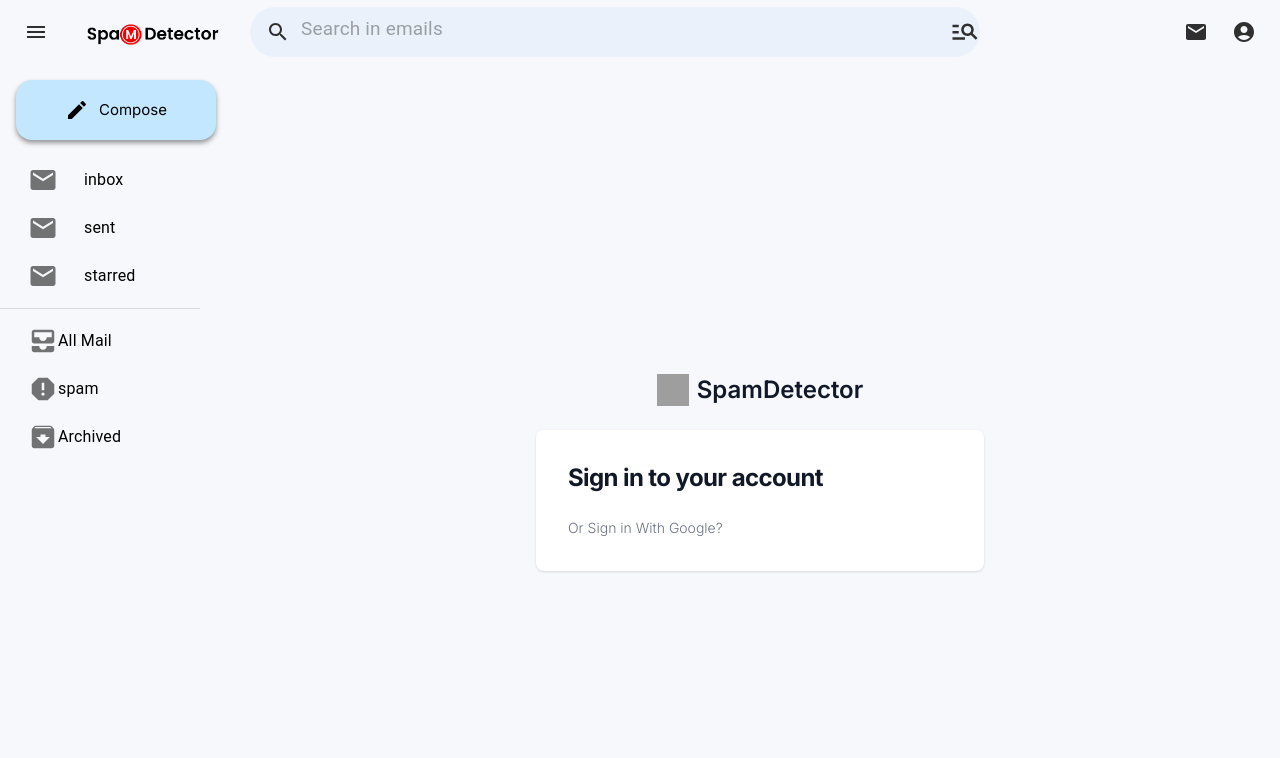
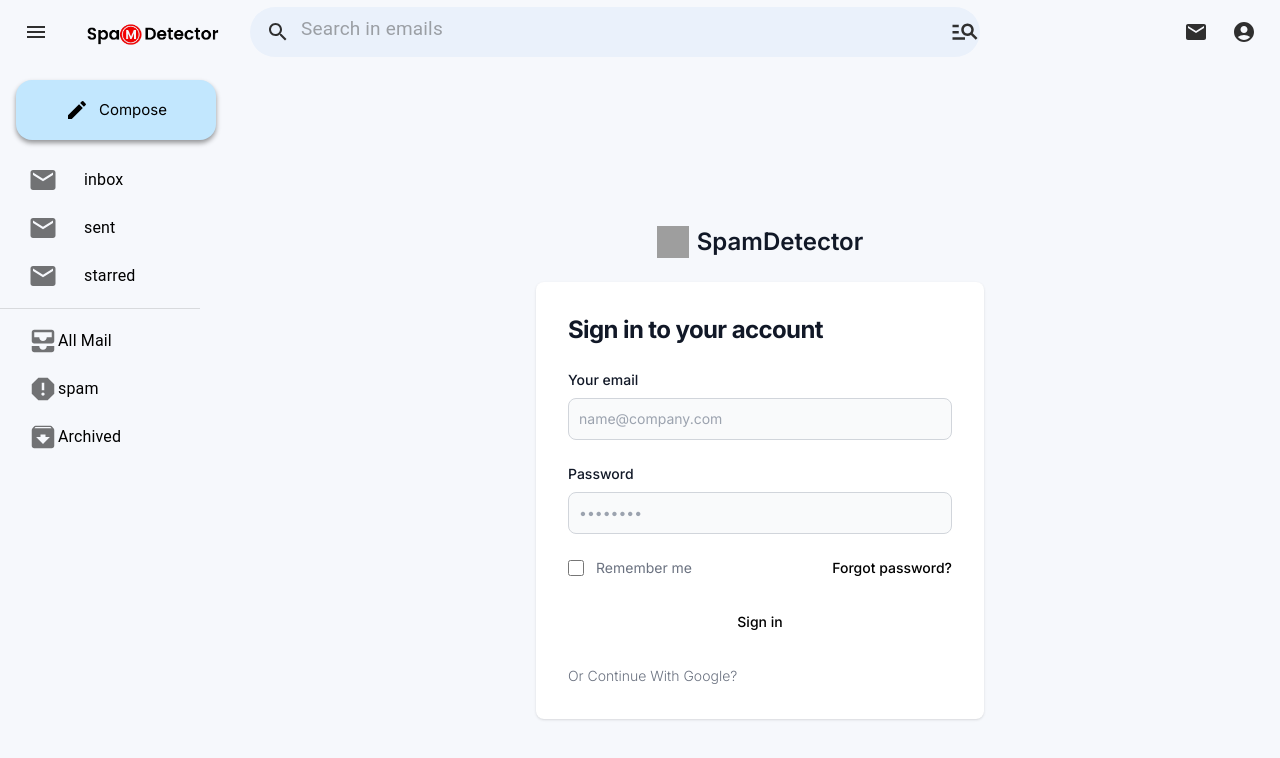
Before and after one commit to Aarti-04/spam_frontend, a Next.js app: page /auth/login in a window 1280 px wide. Shown: the top 758 px of the page. Built offline with nearby package versions, Linux system fonts and the light colour scheme; no server answers; grey boxes are pictures that could not be loaded.

Commit message:
signin and signup modified

```diff
--- a/src/app/(user)/404.tsx
+++ /dev/null
@@ -1,25 +0,0 @@
-// pages/404.js
-import { useRouter } from "next/router";
-import { useEffect } from "react";
-
-const Custom404 = () => {
-  const router = useRouter();
-
-  useEffect(() => {
-    const timer = setTimeout(() => {
-      router.push("/");
-    }, 5000); // Redirect after 5 seconds
-
-    return () => clearTimeout(timer);
-  }, [router]);
-
-  return (
-    <div style={{ textAlign: "center", marginTop: "50px" }}>
-      <h1>404 - Page Not Found</h1>
-      <p>The page you are looking for does not exist.</p>
-      <p>You will be redirected to the home page in 5 seconds.</p>
-    </div>
-  );
-};
-
-export default Custom404;
--- a/src/components/Login/Signin.tsx
+++ b/src/components/Login/Signin.tsx
@@ -90,26 +90,29 @@
 // Signin.propTypes = {};
 
 // export default Signin;
-"use client";
-import React, { useEffect } from "react";
-import PropTypes from "prop-types";
-import { Button, Container, Grid, Typography } from "@mui/material";
-import axios from "axios";
-import { useGoogleLogin } from "@react-oauth/google";
-import LoginhtmlForm from "./LoginhtmlForm";
-import { useDispatch, useSelector } from "react-redux";
+'use client';
+import React, { useEffect, useState } from 'react';
+import PropTypes from 'prop-types';
+import { Button, Container, Grid, Typography } from '@mui/material';
+import axios from 'axios';
+import { useGoogleLogin } from '@react-oauth/google';
+// import LoginhtmlForm from './LoginhtmlForm';
+import { useDispatch, useSelector } from 'react-redux';
 // import {  } from "../../redux/SLICE/UserSlice/userSlice";
-import { useRouter } from "next/navigation";
-import { TokenExchangeAndRegisterUser } from "@/app/redux/THUNK/USER-THUNK/userslicethunk";
-import { useAppSelector } from "@/app/redux/STORE/store";
-import Loader from "../Loader";
-import Image from "next/image";
+import { useRouter } from 'next/navigation';
+import {
+  TokenExchangeAndRegisterUser,
+  UserFormSignIn,
+} from '@/app/redux/THUNK/USER-THUNK/userslicethunk';
+import { useAppDispatch, useAppSelector } from '@/app/redux/STORE/store';
+import Loader from '../Loader';
+import Image from 'next/image';
 // import { useCookies } from 'next-client-cookies';
 
 const Signin = () => {
   // console.log("Signin called");
 
-  const dispatch: any = useDispatch();
+  const dispatch = useAppDispatch();
   const { user_google_cred, user_token, userStatus, userError } =
     useAppSelector((state: any) => state.user);
   // const cookieStore = cookies()
@@ -119,52 +122,31 @@ const Signin = () => {
       // console.log(tokenResponse);
 
       await dispatch(TokenExchangeAndRegisterUser(tokenResponse));
-      router.push("/mail/inbox");
+      router.push('/mail/inbox');
     },
     onError: () => {
-      console.error("Google login failed");
+      console.error('Google login failed');
     },
-    flow: "auth-code",
+    flow: 'auth-code',
     // scope: "https://www.googleapis.com/auth/gmail.send",
   });
-
+  interface loginData {
+    email: string;
+    password: string;
+  }
+  const initialLoginData: loginData = { email: '', password: '' };
+  const [loginFormData, setLoginFormData] =
+    useState<loginData>(initialLoginData);
+  const formDataChangeHandler = (e: any) => {
+    setLoginFormData((prev) => ({ ...prev, [e.target.name]: e.target.value }));
+  };
+  const loginFormSubmitHandler = async (e: any) => {
+    e.preventDefault();
+    console.log('loginFormData', loginFormData);
+    const res = await dispatch(UserFormSignIn(loginFormData));
+    console.log(res);
+  };
   return (
-    <>
-      {userStatus == "loading" && (
-        <>
-          {/* <Loader open={true}></Loader> */}
-          sign in loading
-        </>
-      )}
-      {/* <Container maxWidth="sm">
-        <Grid
-          container
-          spacing={2}
-          direction="column"
-          alignItems="center"
-          justifyContent="center"
-          style={{ minHeight: "100vh" }}
-        >
-          <Grid item xs={12}>
-            <Typography variant="h4" align="center" gutterBottom>
-              Login To Spam detector
-            </Typography>
-
-            <LoginhtmlForm />
-            <Typography variant="body1" align="center" gutterBottom>
-              Or sign in with
-            </Typography>
-            <Button
-              onClick={() => googleLogin()}
-              variant="contained"
-              color="primary"
-              fullWidth
-            >
-              Sign in with Google
-            </Button>
-          </Grid>
-        </Grid>
-      </Container> */}
     <>
       <section className="bg-white-50 dark:bg-gray-900">
         <div className="flex flex-col items-center justify-center px-6 py-8 mx-auto md:h-screen lg:py-0">
@@ -184,17 +166,88 @@ const Signin = () => {
               <h1 className="text-xl font-bold leading-tight tracking-tight text-gray-900 md:text-2xl dark:text-white">
                 Sign in to your account
               </h1>
+              <form
+                className="space-y-4 md:space-y-6"
+                onSubmit={loginFormSubmitHandler}
+              >
+                <div>
+                  <label
+                    htmlFor="email"
+                    className="block mb-2 text-sm font-medium text-gray-900 dark:text-white"
+                  >
+                    Your email
+                  </label>
+                  <input
+                    type="email"
+                    name="email"
+                    id="email"
+                    onChange={(e) => formDataChangeHandler(e)}
+                    className="bg-gray-50 border border-gray-300 text-gray-900 sm:text-sm rounded-lg focus:ring-primary-600 focus:border-primary-600 block w-full p-2.5 dark:bg-gray-700 dark:border-gray-600 dark:placeholder-gray-400 dark:text-white dark:focus:ring-blue-500 dark:focus:border-blue-500"
+                    placeholder="name@company.com"
+                    required
+                  />
+                </div>
+                <div>
+                  <label
+                    htmlFor="password"
+                    className="block mb-2 text-sm font-medium text-gray-900 dark:text-white"
+                  >
+                    Password
+                  </label>
+                  <input
+                    type="password"
+                    name="password"
+                    id="password"
+                    placeholder="••••••••"
+                    onChange={(e) => formDataChangeHandler(e)}
+                    className="bg-gray-50 border border-gray-300 text-gray-900 sm:text-sm rounded-lg focus:ring-primary-600 focus:border-primary-600 block w-full p-2.5 dark:bg-gray-700 dark:border-gray-600 dark:placeholder-gray-400 dark:text-white dark:focus:ring-blue-500 dark:focus:border-blue-500"
+                    required
+                  />
+                </div>
+                <div className="flex items-center justify-between">
+                  <div className="flex items-start">
+                    <div className="flex items-center h-5">
+                      <input
+                        id="remember"
+                        aria-describedby="remember"
+                        type="checkbox"
+                        className="w-4 h-4 border border-gray-300 rounded bg-gray-50 focus:ring-3 focus:ring-primary-300 dark:bg-gray-700 dark:border-gray-600 dark:focus:ring-primary-600 dark:ring-offset-gray-800"
+                        required
+                      />
+                    </div>
+                    <div className="ml-3 text-sm">
+                      <label
+                        htmlFor="remember"
+                        className="text-gray-500 dark:text-gray-300"
+                      >
+                        Remember me
+                      </label>
+                    </div>
+                  </div>
+                  <a
+                    href="#"
+                    className="text-sm font-medium text-primary-600 hover:underline dark:text-primary-500"
+                  >
+                    Forgot password?
+                  </a>
+                </div>
+                <button
+                  type="submit"
+                  className="w-full text-black bg-primary-600 hover:bg-primary-700 focus:ring-4 focus:outline-none focus:ring-primary-300 font-medium rounded-lg text-sm px-5 py-2.5 text-center dark:bg-primary-600 dark:hover:bg-primary-700 dark:focus:ring-primary-800"
+                >
+                  Sign in
+                </button>
+              </form>
               <button
                 onClick={() => googleLogin()}
                 className="text-sm font-light text-gray-500 dark:text-gray-400"
               >
-                  Or Sign in With Google?
+                Or Continue With Google?
               </button>
             </div>
           </div>
         </div>
       </section>
-      </>
     </>
   );
 };
```
Also changed, not shown: src/app/(user)/auth/logout/page.tsx (+8 -8 lines), src/app/redux/SLICE/UserSlice/userSlice.ts (+41 -25 lines), src/app/redux/THUNK/USER-THUNK/userslicethunk.ts (+67 -27 lines), src/components/ComposeMail/ComposeDialog.tsx (+45 -45 lines), src/components/ComposeMail/SpamMailConfirmationDialog.tsx (+24 -24 lines), src/components/SideAndTopBar/SearchBar.tsx (+80 -80 lines), src/middleware.ts (deleted, +0 -39 lines). Lines whose indentation alone changed are shown as unchanged.
